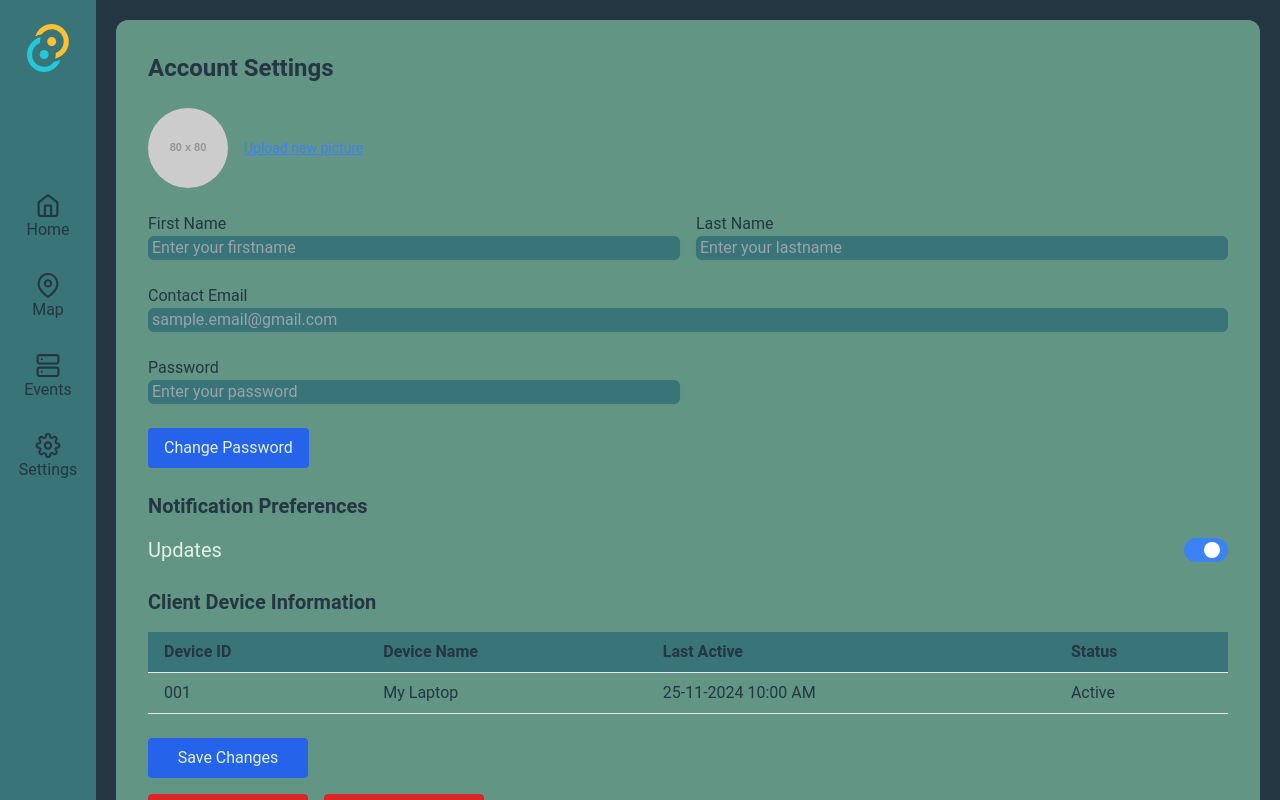
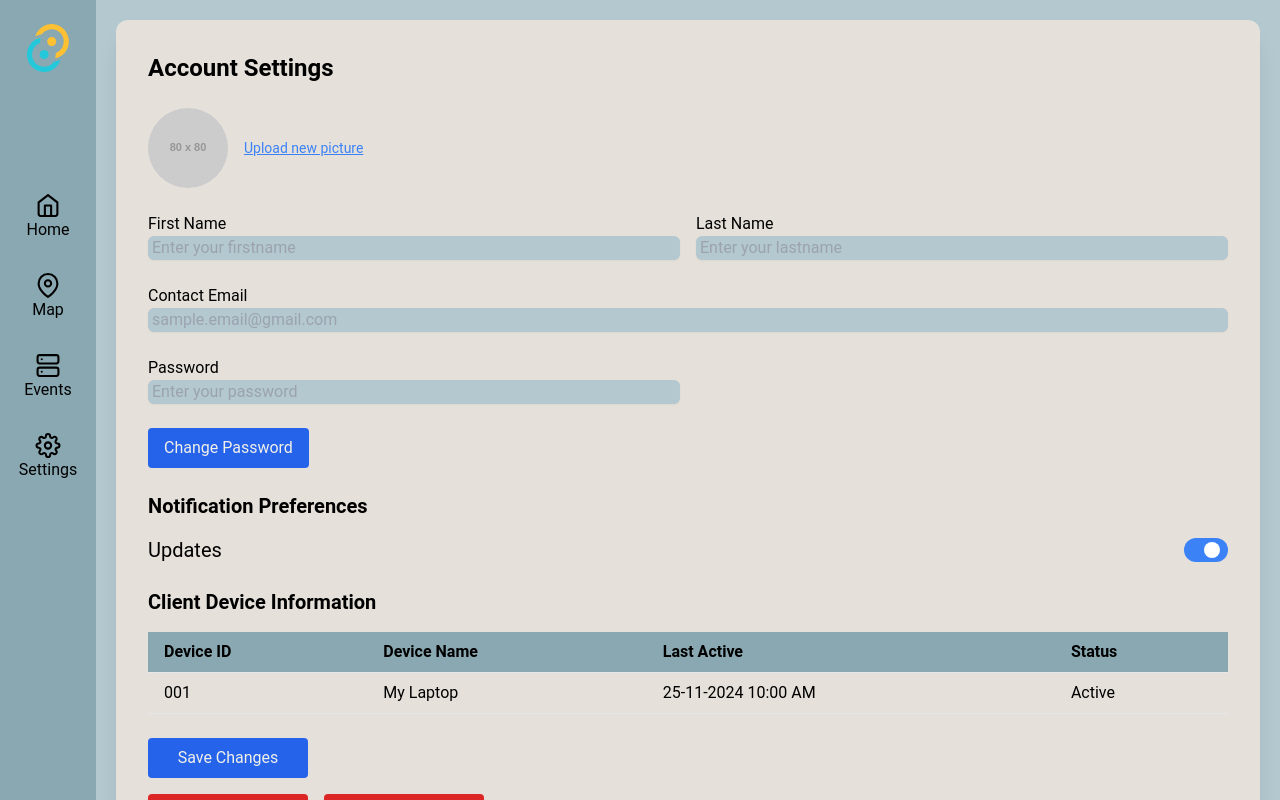
Before and after one commit to SubhayanDas08/ase_grp2, a React (Vite) app in the folder frontend/apps/desktop/: page /settings in a window 1280 px wide. Built offline with nearby package versions, Linux system fonts and the light colour scheme.

Commit message:
Change colour palette

```diff
--- a/frontend/apps/desktop/src/App.css
+++ b/frontend/apps/desktop/src/App.css
@@ -3,11 +3,11 @@
 @tailwind utilities;
 
 :root {
-  --main-colour: #243642;
-  --secondary-color: #387478;
-  --tertiary-color: #629584;
-  --textLight: #e2f1e7;
-  --textDark: #243642;
+  --main-colour: #b3c8cf;
+  --secondary-color: #89a8b2;
+  --tertiary-color: #e5e1da;
+  --textLight: #f1f0e8;
+  --textDark: black;
 }
 
 body {
@@ -40,6 +40,7 @@ body {
 .contentContainer {
   background-color: var(--tertiary-color);
   border-radius: 12px;
+  @apply shadow-xl;
 }
 
 .sidebarContainer {
--- a/frontend/apps/desktop/src/pages/Map.tsx
+++ b/frontend/apps/desktop/src/pages/Map.tsx
@@ -15,7 +15,7 @@ export default function Map() {
     }, [location2]);
 
     return (
-        <div className="h-full relative">
+        <div className="h-full relative shadow-xl">
             <MapVisual setLocation1={setLocation1} setLocation2={setLocation2}/>
         </div>
     );
--- a/frontend/apps/desktop/src/pages/Settings.tsx
+++ b/frontend/apps/desktop/src/pages/Settings.tsx
@@ -106,7 +106,7 @@ export default function Settings(): JSX.Element {
               type="text"
               placeholder={firstName}
               onChange={(e) => setFirstName(e.target.value)}
-              className="w-full rounded-md shadow-sm secondaryBGColour textColourLight ps-1 pe-1"
+              className="w-full rounded-md shadow-sm mainBGColour ps-1 pe-1"
             />
           </div>
           <div>
@@ -115,7 +115,7 @@ export default function Settings(): JSX.Element {
               type="text"
               placeholder={lastName}
               onChange={(e) => setLastName(e.target.value)}
-              className="w-full rounded-md shadow-sm secondaryBGColour textColourLight ps-1 pe-1"
+              className="w-full rounded-md shadow-sm mainBGColour ps-1 pe-1"
             />
           </div>
         </div>
@@ -127,7 +127,7 @@ export default function Settings(): JSX.Element {
             type="email"
             placeholder={email}
             onChange={(e) => setEmail(e.target.value)}
-            className="w-full border-gray-300 rounded-md shadow-sm secondaryBGColour textColourLight ps-1 pe-1"
+            className="w-full border-gray-300 rounded-md shadow-sm mainBGColour ps-1 pe-1"
           />
         </div>
 
@@ -139,11 +139,11 @@ export default function Settings(): JSX.Element {
               type="password"
               placeholder={currentPassword}
               onChange={(e) => setCurrentPassword(e.target.value)}
-              className="w-full border-gray-300 rounded-md shadow-sm secondaryBGColour textColourLight ps-1 pe-1"
+              className="w-full border-gray-300 rounded-md shadow-sm mainBGColour ps-1 pe-1"
             />
           </div>
           <br />
-          <button className="px-4 py-2 bg-blue-600 textColourLight rounded hover:bg-blue-700">
+          <button className="px-4 py-2 bg-blue-600 rounded hover:bg-blue-700 textColourLight">
             Change Password
           </button>
         </div>
@@ -152,7 +152,7 @@ export default function Settings(): JSX.Element {
         <div className="mt-6">
           <h2 className="text-xl font-bold mb-4 tertiaryColour">Notification Preferences</h2>
           <div className="flex items-center justify-between">
-            <span className="text-xl textColourLight">Updates</span>
+            <span className="text-xl">Updates</span>
             <button
               className={`relative inline-flex items-center h-6 rounded-full w-11 ${
                 isUpdatesEnabled ? "bg-blue-500" : "bg-gray-300"
@@ -194,15 +194,15 @@ export default function Settings(): JSX.Element {
         </div>
 
         {/* Buttons */}
-        <div className="flex flex-col space-y-4 mt-4">
-          <button className="w-40 px-4 py-2 bg-blue-600 textColourLight rounded hover:bg-blue-700">
+        <div className="flex flex-col space-y-4 mt-4 textColourLight">
+          <button className="w-40 px-4 py-2 bg-blue-600 rounded hover:bg-blue-700">
             Save Changes
           </button>
           <div className="flex space-x-4 mt-4">
-            <button className="w-40 px-4 py-2 bg-red-600 textColourLight rounded hover:bg-red-700">
+            <button className="w-40 px-4 py-2 bg-red-600 rounded hover:bg-red-700">
               Logout
             </button>
-            <button className="w-40 px-4 py-2 bg-red-600 textColourLight rounded hover:bg-red-700">
+            <button className="w-40 px-4 py-2 bg-red-600 rounded hover:bg-red-700">
               Delete Account
             </button>
           </div>
```
